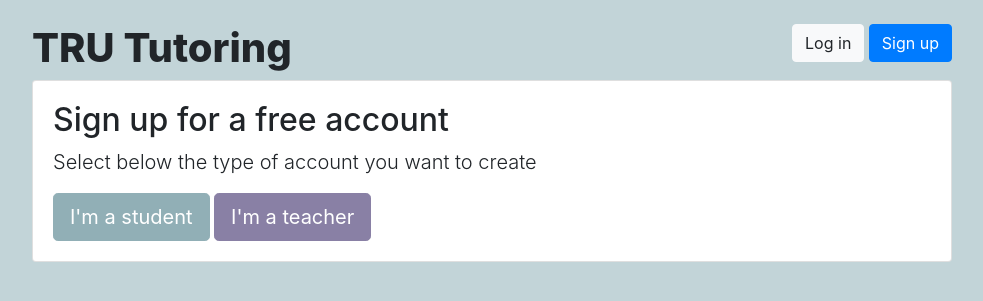
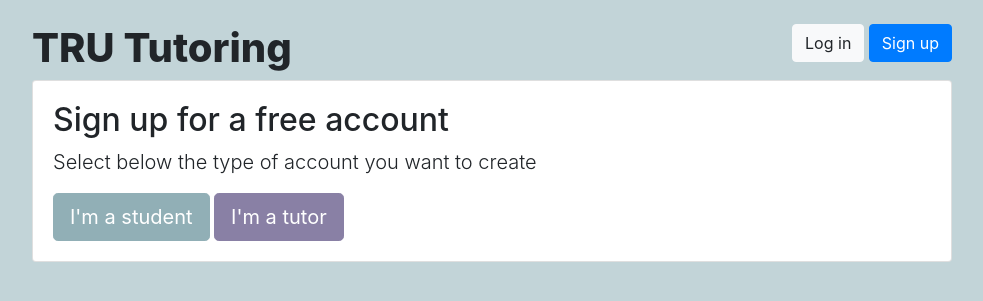
Before and after one commit to alexreents/trututoring, a Django app: page /accounts/signup/ in a window 1280 px wide. Shown: the top 301 px of the page, without its empty margins (148-1131 px from the left). Run offline with Django 3.2, Linux system fonts and the light colour scheme; some libraries are stand-ins or nearby versions.

Commit message:
a few clean ups

```diff
--- a/trututoring/classroom/views/teachers.py
+++ b/trututoring/classroom/views/teachers.py
@@ -21,7 +21,7 @@ class TeacherSignUpView(CreateView):
     template_name = 'registration/signup_form.html'
 
     def get_context_data(self, **kwargs):
-        kwargs['user_type'] = 'teacher'
+        kwargs['user_type'] = 'tutor'
         return super().get_context_data(**kwargs)
 
     def form_valid(self, form):
--- a/trututoring/templates/registration/signup.html
+++ b/trututoring/templates/registration/signup.html
@@ -4,5 +4,5 @@
   <h2>Sign up for a free account</h2>
   <p class="lead">Select below the type of account you want to create</p>
   <a href="{% url 'student_signup' %}" class="btn btn-student btn-lg" role="button">I'm a student</a>
-  <a href="{% url 'teacher_signup' %}" class="btn btn-teacher btn-lg" role="button">I'm a teacher</a>
+  <a href="{% url 'teacher_signup' %}" class="btn btn-teacher btn-lg" role="button">I'm a tutor</a>
 {% endblock %}
--- a/trututoring/tru/settings.py
+++ b/trututoring/tru/settings.py
@@ -22,7 +22,7 @@ BASE_DIR = os.path.dirname(os.path.dirname(os.path.abspath(__file__)))
 # See https://docs.djangoproject.com/en/2.0/howto/deployment/checklist/
 
 # SECURITY WARNING: keep the secret key used in production secret!
-SECRET_KEY = 'd$pxg6fisc4iwzk&vz^s_d0lkf&k63l5a8f!obktw!jg#4zvp3'
+SECRET_KEY = 'mls7arz!_4_+yzo7^e)f^(lmlr4tn(^)z85owd3tefp%_@^=ss'
 
 # SECURITY WARNING: don't run with debug turned on in production!
 DEBUG = True
--- a/trututoring/tru/urls.py
+++ b/trututoring/tru/urls.py
@@ -1,5 +1,5 @@
 from django.urls import include, path
-
+from django.contrib import admin
 from classroom.views import classroom, students, teachers
 
 urlpatterns = [
```
